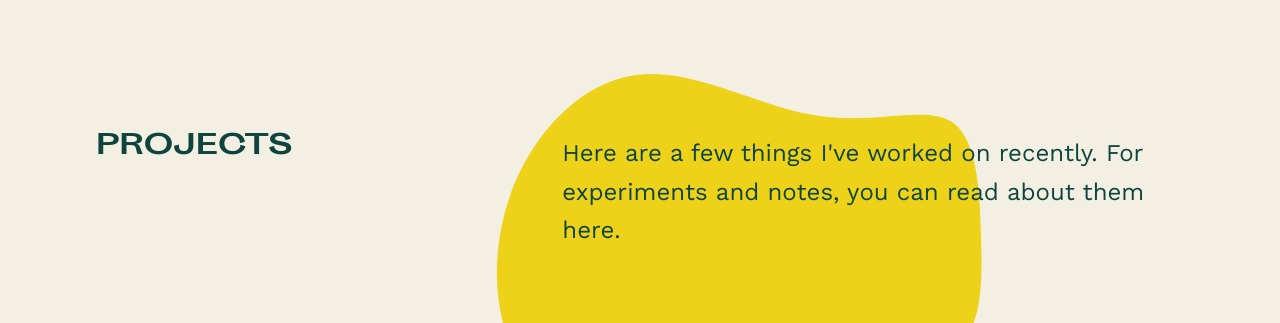
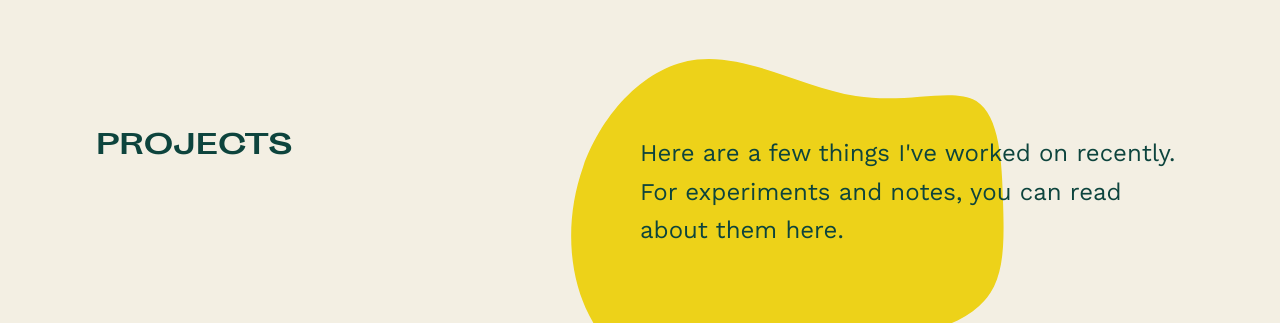
Before and after one commit to msunji/portfolio, a React (Create React App) app: page / in a window 1280 px wide. Shown: the part 1224-1547 px from the top of the page. Built offline with nearby package versions, Linux system fonts and the light colour scheme.

Commit message:
Sort out grid

```diff
--- a/src/components/Projects.js
+++ b/src/components/Projects.js
@@ -3,7 +3,8 @@ import Project from "./Project";
 
 const ProjectIntro = styled.div`
   display: grid;
-  grid-template-columns: 1.5fr 2fr;
+  grid-template-columns: repeat(auto-fit, minmax(300px, 1fr));
+  grid-template-rows: repeat(2);
   margin-bottom: 5em;
 
   > h2 {
```
